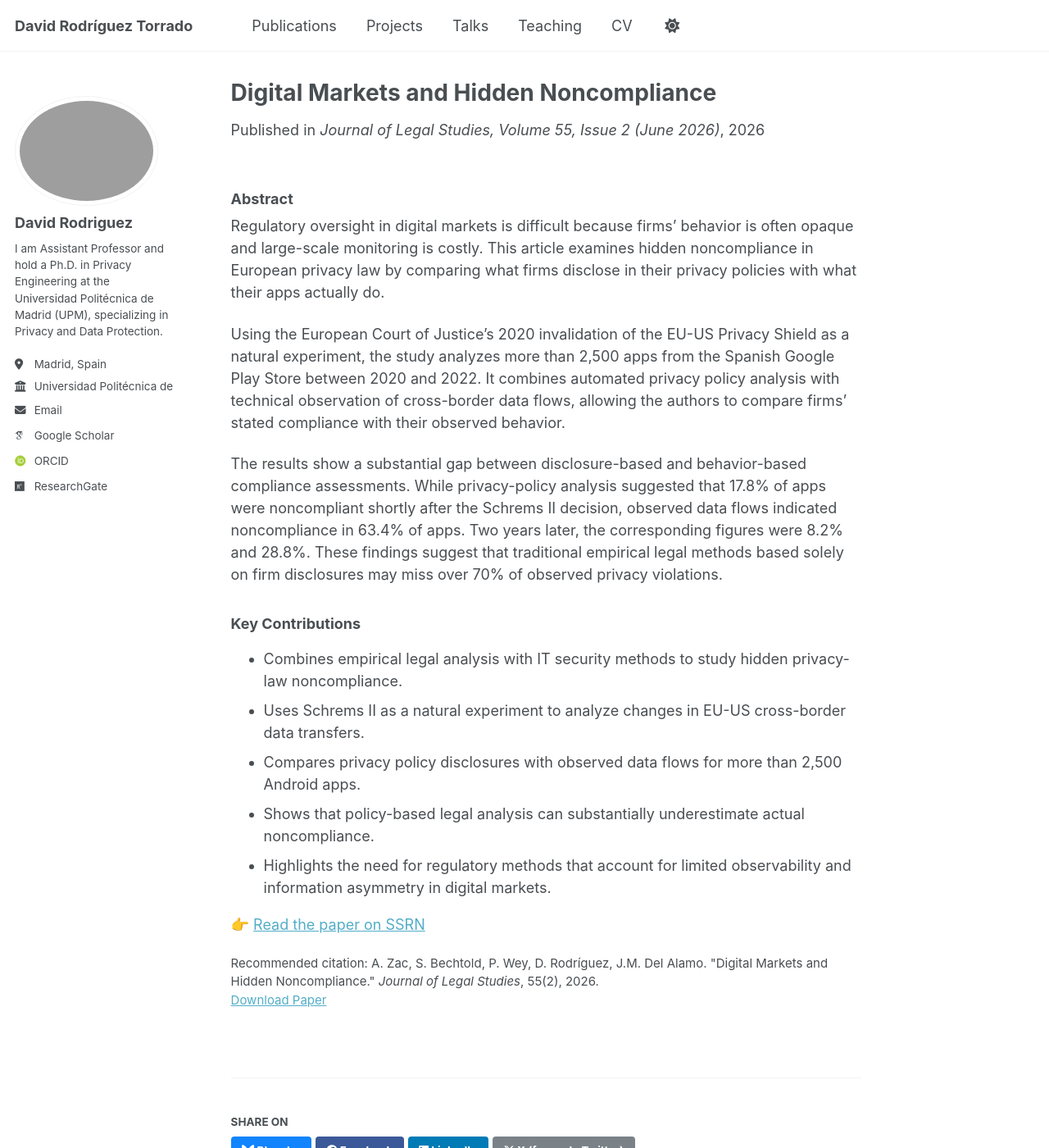
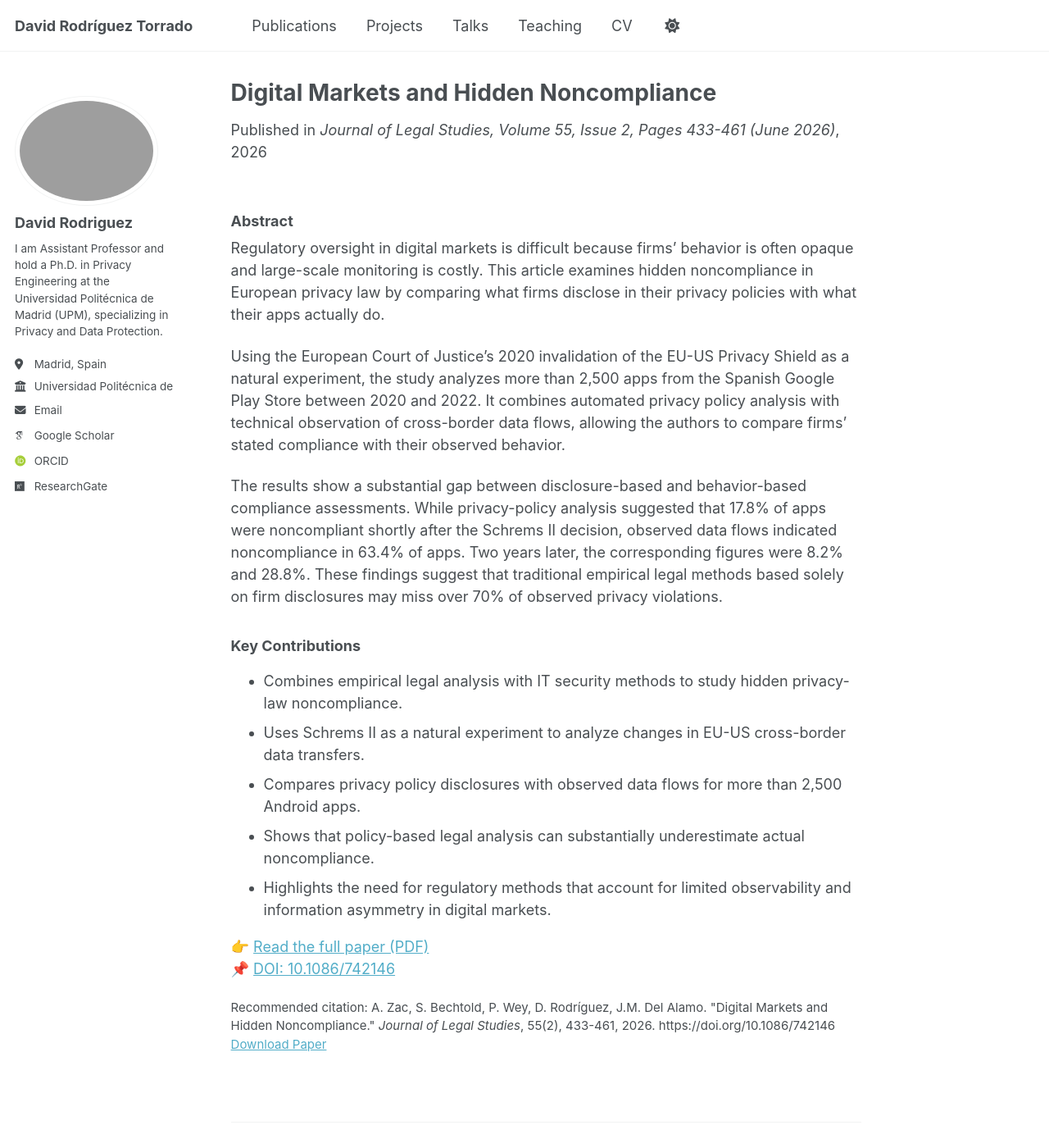
Before and after one commit to DavidRodriguezTorrado/DavidRodriguezTorrado.github.io, a Jekyll site: the page built from _publications/Digital-Markets-and-Hidden-Noncompliance.md, in a window 1280 px wide and 1400 px high. Shown: the whole window at 82% size. Built offline with Jekyll 4.4.1, drawn with Linux system fonts in a browser that asks for light colours; some web fonts are replaced.

Commit message:
Digital Markets Paper Update

```diff
--- a/_publications/Digital-Markets-and-Hidden-Noncompliance.md
+++ b/_publications/Digital-Markets-and-Hidden-Noncompliance.md
@@ -3,11 +3,12 @@ title: "Digital Markets and Hidden Noncompliance"
 collection: publications
 permalink: /publication/digital-markets-hidden-noncompliance
 date: 2026-06-01
-venue: 'Journal of Legal Studies, Volume 55, Issue 2 (June 2026)'
-citation: 'A. Zac, S. Bechtold, P. Wey, D. Rodríguez, J.M. Del Alamo. "Digital Markets and Hidden Noncompliance." <i>Journal of Legal Studies</i>, 55(2), 2026.'
+venue: 'Journal of Legal Studies, Volume 55, Issue 2, Pages 433-461 (June 2026)'
+citation: 'A. Zac, S. Bechtold, P. Wey, D. Rodríguez, J.M. Del Alamo. "Digital Markets and Hidden Noncompliance." <i>Journal of Legal Studies</i>, 55(2), 433-461, 2026. https://doi.org/10.1086/742146'
 type: 'journal'
 category: journals
-paperurl: 'https://ssrn.com/abstract=4709913'
+paperurl: 'https://www.journals.uchicago.edu/doi/pdf/10.1086/742146?download=true'
+doi: 'https://doi.org/10.1086/742146'
 excerpt: 'This article studies hidden noncompliance in digital markets by comparing privacy policy disclosures with observed app data flows. Analyzing more than 2,500 Android apps after Schrems II, it shows that traditional policy-based empirical legal methods may miss over 70% of observed privacy violations.'
 ---
 
@@ -27,4 +28,5 @@ The results show a substantial gap between disclosure-based and behavior-based c
 - Shows that policy-based legal analysis can substantially underestimate actual noncompliance.
 - Highlights the need for regulatory methods that account for limited observability and information asymmetry in digital markets.
 
-👉 [Read the paper on SSRN](https://ssrn.com/abstract=4709913)
+👉 [Read the full paper (PDF)](https://www.journals.uchicago.edu/doi/pdf/10.1086/742146?download=true)
+📌 [DOI: 10.1086/742146](https://doi.org/10.1086/742146)
```
Also changed, not shown: _pages/about.md (+1 -1 lines).
